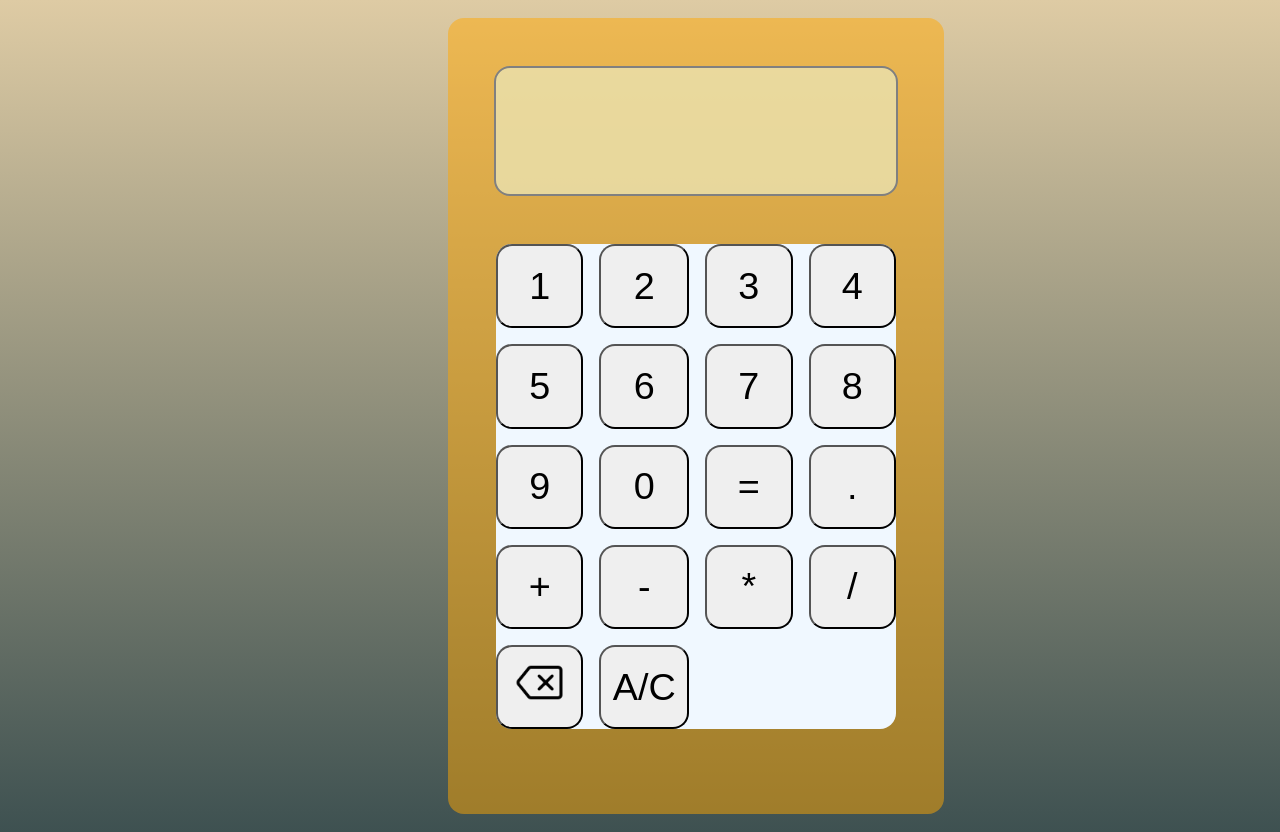
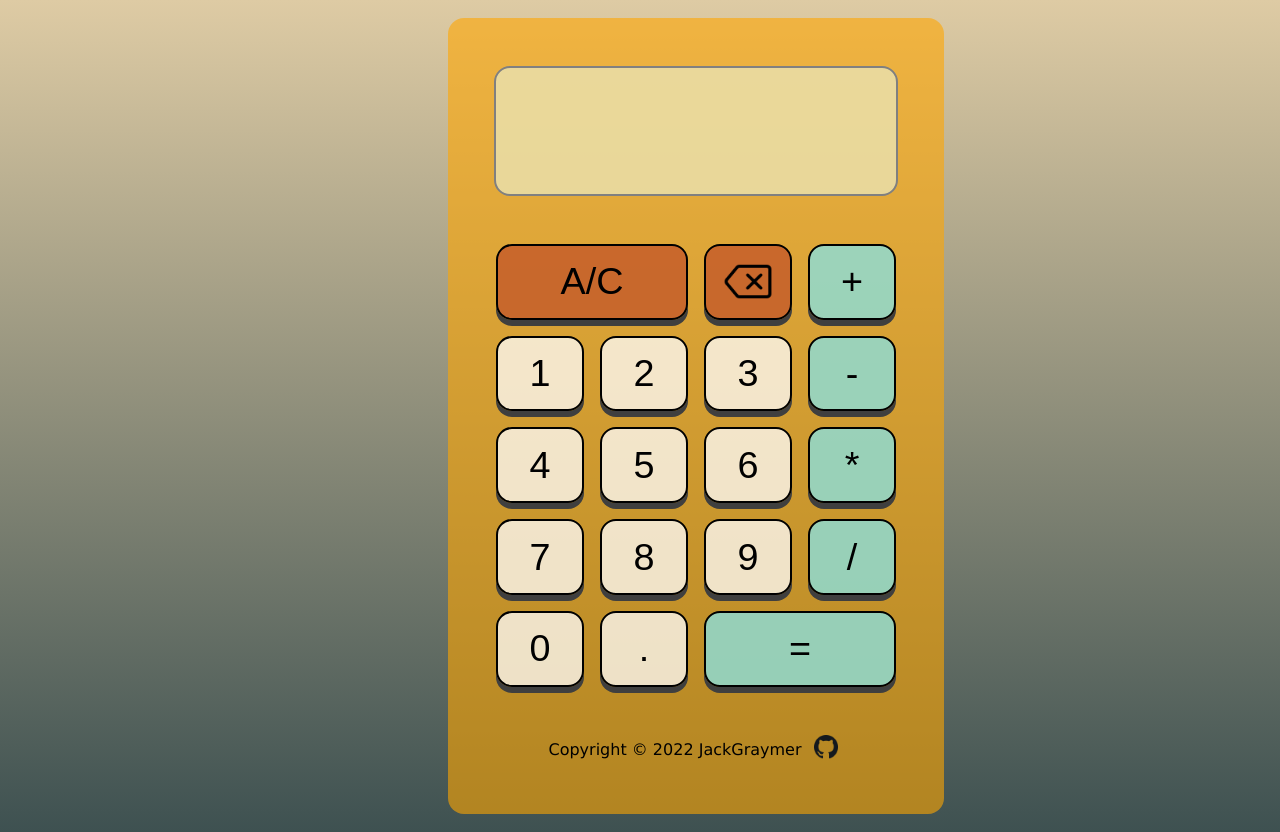
Before and after one commit to JackGraymer/Calculator, a plain HTML site: page index.html in a window 1280 px wide. Shown: the top 832 px of the page. Drawn offline with Linux system fonts and the light colour scheme.

Commit message:
CSS style finished. Added font family and size and shapes, buttons size and pseudo classes for hover and active. Footer with GitHub link.

```diff
--- a/index.html
+++ b/index.html
@@ -3,7 +3,7 @@
 <head>
     <meta charset="UTF-8">
     <meta http-equiv="X-UA-Compatible" content="IE=edge">
-    <link rel="icon" type="image/x-icon" href="/calculatoricon.png">
+    <link rel="icon" type="image/x-icon" href="/Icons/calculatoricon.png">
     <meta name="viewport" content="width=device-width, initial-scale=1.0">
     <title>Calculator TOD</title>
     <link rel="stylesheet" href="/styles.css">
@@ -13,26 +13,26 @@
     <div class="calculator">
         <div class="screen"></div>
         <div class="pannel">
+            <button class="btn del" id="back"><img src="/Icons/backspace.png"> </button>
+            <button class="btn operator" id="+"> + </button>
             <button class="btn digit" id="1"> 1 </button>
             <button class="btn digit" id="2"> 2 </button>
             <button class="btn digit" id="3"> 3 </button>
+            <button class="btn operator" id="-"> - </button>
             <button class="btn digit" id="4"> 4 </button>
             <button class="btn digit" id="5"> 5 </button>
             <button class="btn digit" id="6"> 6 </button>
+            <button class="btn operator" id="*"> * </button>
             <button class="btn digit" id="7"> 7 </button>
             <button class="btn digit" id="8"> 8 </button>
             <button class="btn digit" id="9"> 9 </button>
+            <button class="btn operator" id="/"> / </button>
             <button class="btn digit" id="0"> 0 </button>
-            <button class="btn operator" id="="> = </button>
-            <button class="btn operator" id="."> . </button>
-            <button class="btn operator" id="+"> + </button>
-            <button class="btn operator" id="-"> - </button>
-            <button class="btn operator" id="*"> * </button>
-            <button class="btn operator" id="/"> / </button>
-            <button class="btn operator" id="back"><img src="/backspace.png"> </button>
-            <button class="btn operator" id="clear"> A/C </button>
-
+            <button class="btn digit" id="point"> . </button>
+            <button class="btn operator" id="equal"> = </button>
+            <button class="btn del" id="clear"> A/C </button>
         </div>
+        <div class="footer">Copyright © 2022 JackGraymer <a id="github" href="https://github.com/JackGraymer"><img src="/Icons/github.png"></a></div>
     </div>
 </body>
 </html>
--- a/styles.css
+++ b/styles.css
@@ -1,4 +1,5 @@
 body{
+    font-family:Verdana, Geneva, Tahoma, sans-serif;
     padding: 3em;
     display: flex;
     justify-content: center;
@@ -26,7 +27,7 @@ img{
     width: 400px;
     height: 700px;
     padding: 3em;
-    background-color: rgba(255, 166, 0, 0.493);
+    background-color: rgba(255, 166, 0, 0.596);
 }
 
 .screen{
@@ -39,26 +40,77 @@ img{
 
 .pannel{
     margin-top: 3em;
-    display: grid;
+    width: 100%;
+    height: auto;
+/*     background-color: rgba(255, 166, 0, 0.493);
+ */    display: grid;
     gap: 1em;
     grid-template-columns: repeat(4, 1fr);
     grid-template-rows: repeat(5, 1fr);
-    width: 100%;
-    height: auto;
-    background-color: aliceblue;
+    grid-template-areas:
+    "clear clear back sum"
+    "1 2 3 substract"
+    "4 5 6 multiply"
+    "7 8 9 division"
+    "0 point eq eq";
+}
+
+#clear{
+    grid-area: clear;
+}
+#equal{
+    grid-area: eq;
 }
 
 .btn{
+    background-color: rgba(255, 255, 255, 0.74);
+    display: flex;
     padding: 0.3em;
+    border: 2px solid black;
     border-radius: 1rem;
     font-size: 1cm;
+    justify-content: center;
+    align-items:center;
+    transition: 0.5s;
+    box-shadow: 0px 6px rgb(63, 63, 63);
+}
+
+.btn:hover{
+    background-color: #d4c3b3cb;
+    cursor: pointer;
+}
+
+.del{
+    background-color: rgba(196, 91, 42, 0.815)
+}
+
+.del:hover{
+    background-color: rgba(255, 82, 1, 0.87)
+}
+
+.operator{
+    background-color: rgba(142, 221, 214, 0.822)
+}
+
+.operator:hover{
+    background-color: rgba(67, 226, 213, 0.938)
+}
+
+.footer{
+    display: flex;
+    margin: 3em;
     justify-content: center;
     align-items:center;
 }
 
 .btn:active{
-    transition: 0.3s;
+    transition: 0.1s;
     background-color: rgb(154, 240, 154);
-    transform: translateY(10px);
+    transform: translateY(6px);
     box-shadow: none;
 }
+
+#github{
+    padding-left: 12px;
+    height: 30px;
+}
```
Also changed, not shown: Icons/backspace.png (renamed from backspace.png), Icons/calculatoricon.png (renamed from calculatoricon.png), Icons/github.png (added).
